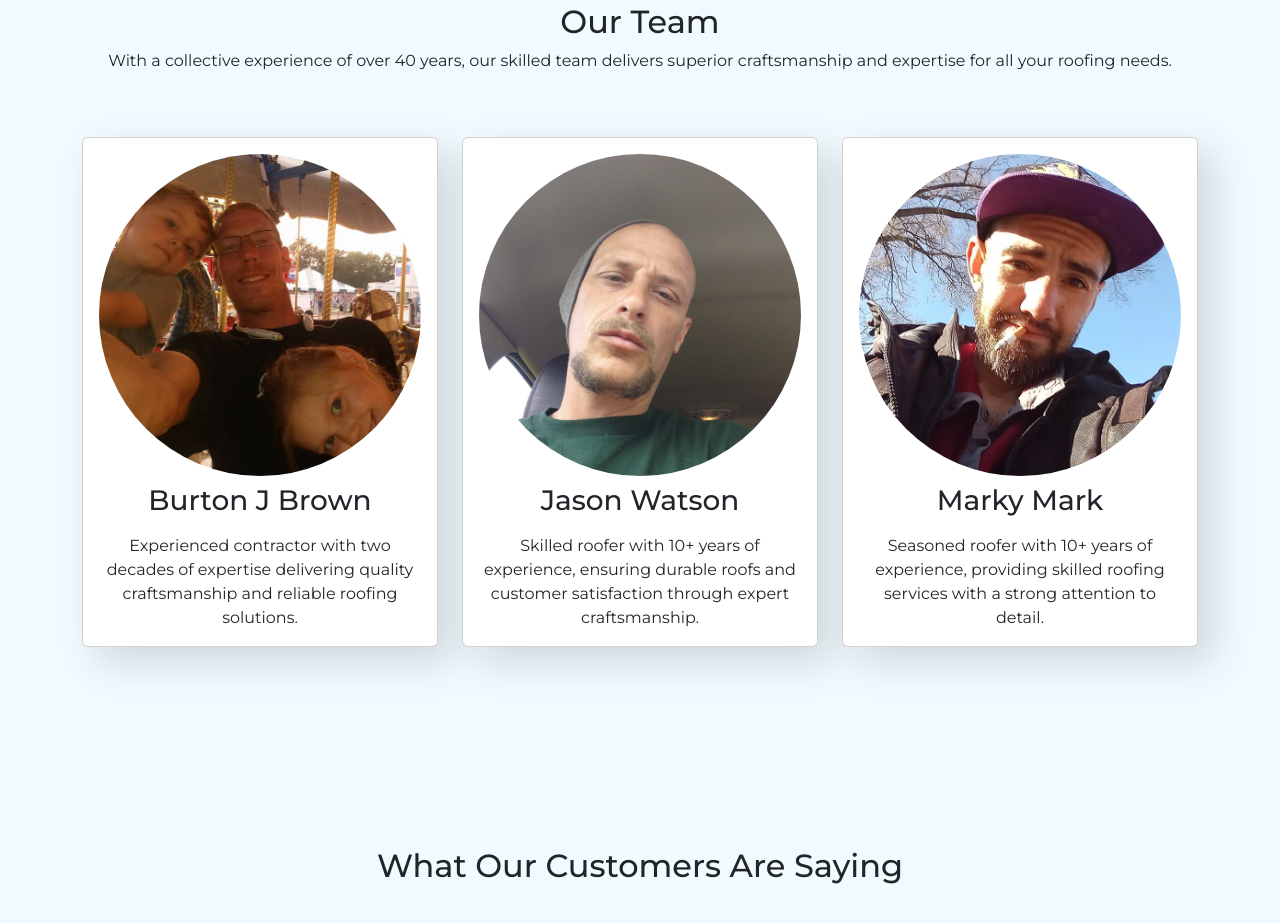
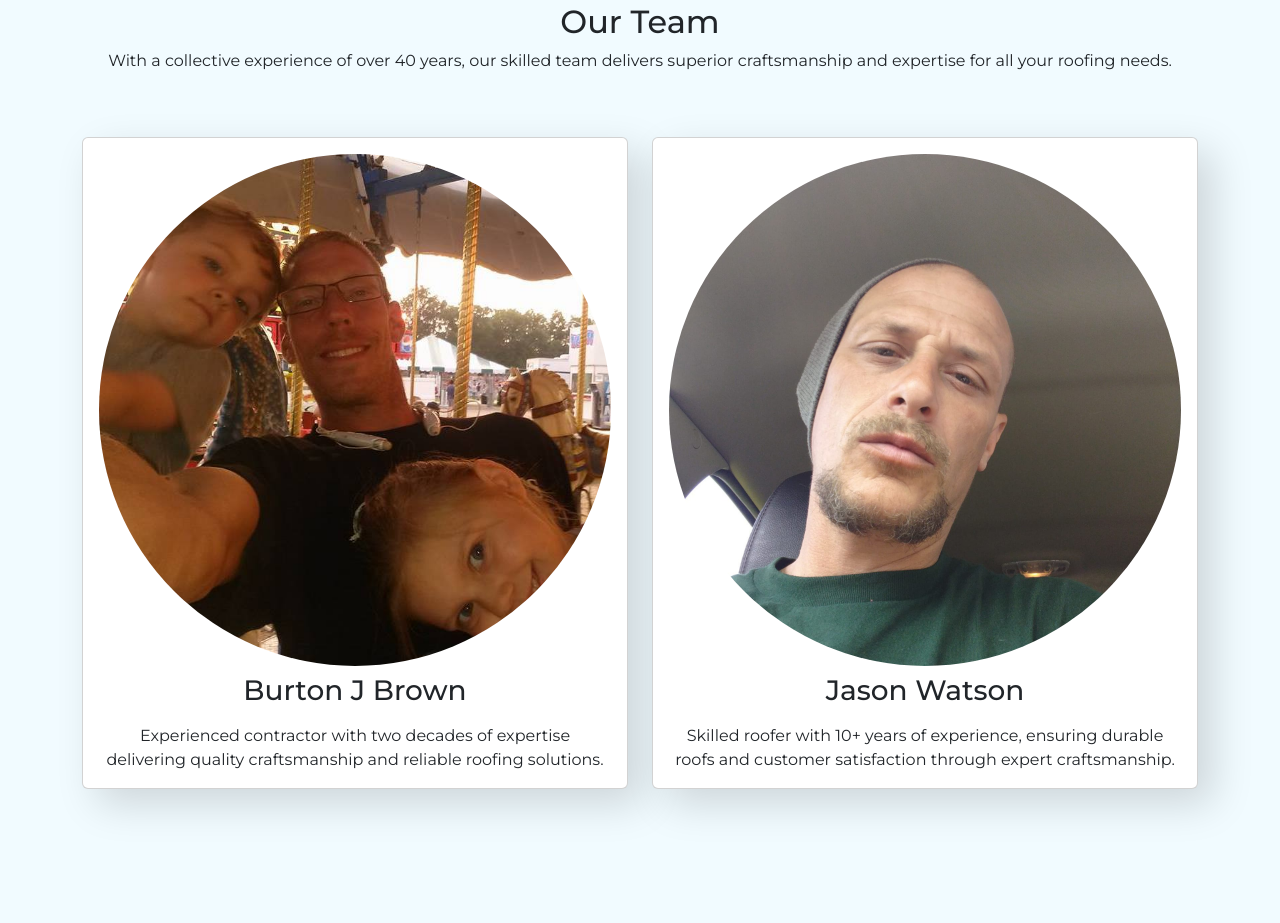
Before and after one commit to markporcarojr/quality-1st-construction, a website built with Parcel: page index.html in a window 1280 px wide. Shown: the part 3452-4375 px from the top of the page. Built offline with nearby package versions, Linux system fonts and the light colour scheme.

Commit message:
update team

```diff
--- a/index.html
+++ b/index.html
@@ -561,7 +561,7 @@
           </div>
         </div>
         <div class="row">
-          <div class="col-12 col-md-12 col-lg-4">
+          <div class="col-12 col-md-12 col-lg-6">
             <div
               data-aos="flip-left"
               data-aos-duration="1500"
@@ -582,7 +582,7 @@
               </div>
             </div>
           </div>
-          <div class="col-12 col-md-12 col-lg-4">
+          <div class="col-12 col-md-12 col-lg-6">
             <div
               data-aos="flip-left"
               data-aos-duration="2000"
@@ -598,42 +598,6 @@
                 <p class="card-text">
                   Skilled roofer with 10+ years of experience, ensuring durable
                   roofs and customer satisfaction through expert craftsmanship.
-                </p>
-              </div>
-            </div>
-          </div>
-          <div class="col-12 col-md-12 col-lg-4">
-            <div
-              data-aos="flip-left"
-              data-aos-duration="2500"
-              class="card text-center"
-            >
-              <div class="card-body">
-                <picture>
-                  <source
-                    type="image/webp"
-                    srcset="
-                      images/mark_profile.webp    1x,
-                      images/mark_profile@2x.webp 2x
-                    "
-                  />
-                  <source
-                    type="image/jpg"
-                    srcset="
-                      images/mark_profile.jpg    1x,
-                      images/mark_profile@2x.jpg 2x
-                    "
-                  />
-                  <img
-                    alt="mark's profile picture"
-                    class="img-fluid rounded-circle"
-                    src="images/mark_profile.jpg"
-                  />
-                </picture>
-                <h3 class="card-title py-2">Marky Mark</h3>
-                <p class="card-text">
-                  Seasoned roofer with 10+ years of experience, providing
-                  skilled roofing services with a strong attention to detail.
                 </p>
               </div>
             </div>
```
